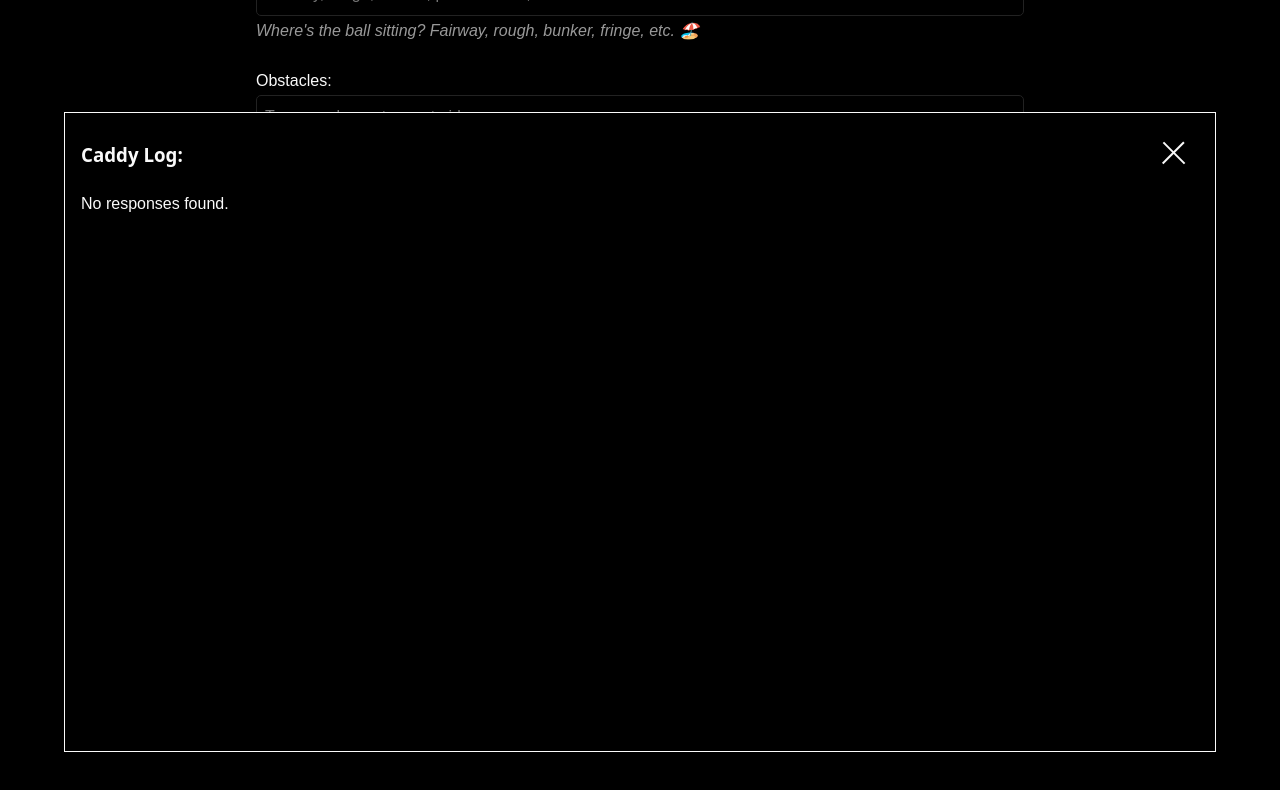
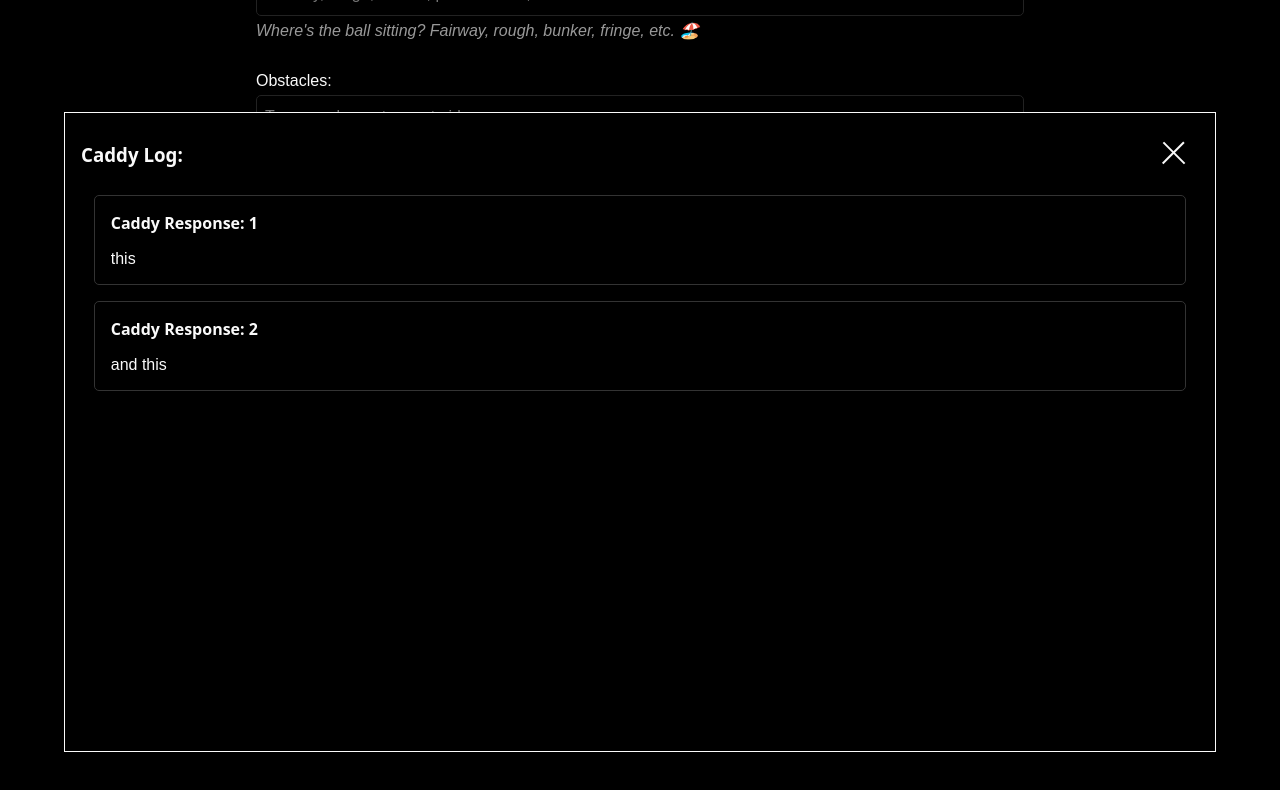
Before and after one commit to JSCHLTE/ForeSight-Caddy, a React (Vite) app: page /form in a window 1280 px wide. Both pictures are taken after a click on the button "Caddy Log". Shown: the part 620-1410 px from the top of the page. Built offline with nearby package versions, Linux system fonts and the light colour scheme; a web font is replaced by a local one.

Commit message:
Fixed a formatting issue and added margin to cards

```diff
--- a/src/comps/Form.jsx
+++ b/src/comps/Form.jsx
@@ -13,7 +13,7 @@ const Form = () => {
     firmness: '',
     notes: ''
   })
-  const [caddyInfo, setCaddyInfo] = useState([]);
+  const [caddyInfo, setCaddyInfo] = useState(['this', 'and this']);
   const [caddyTab, setCaddyTab] = useState(false);
 
   useEffect(() => {
@@ -122,7 +122,7 @@ const Form = () => {
           caddyInfo.map((item, index) => (
             <div key={index} className="caddyCard">
               <h4>{`Caddy Response: ${index + 1}`}</h4>
-              <p>{item}</p>
+              <pre>{item}</pre>
             </div>
           ))
           :
--- a/src/css/form.css
+++ b/src/css/form.css
@@ -99,14 +99,16 @@ label p {
     margin: 0 auto;
     border: 1px solid #333;
     border-radius: 5px;
+    margin-bottom: 1rem;
 }
 
 .caddyCard h4 {
     margin: 1rem;
 }
 
-.caddyCard p {
+.caddyCard pre {
     margin: 1rem;
+    font-family: inherit;
 }
 
 .nores {
```
